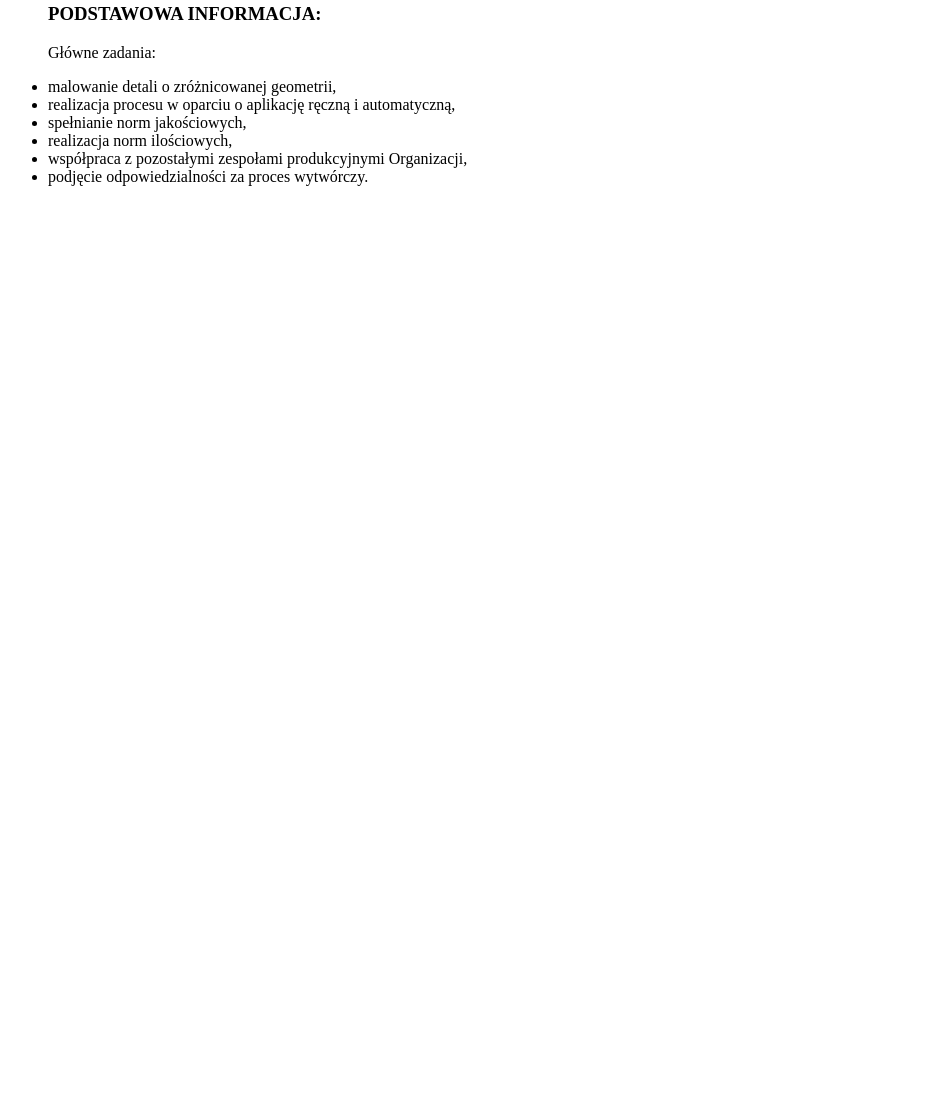
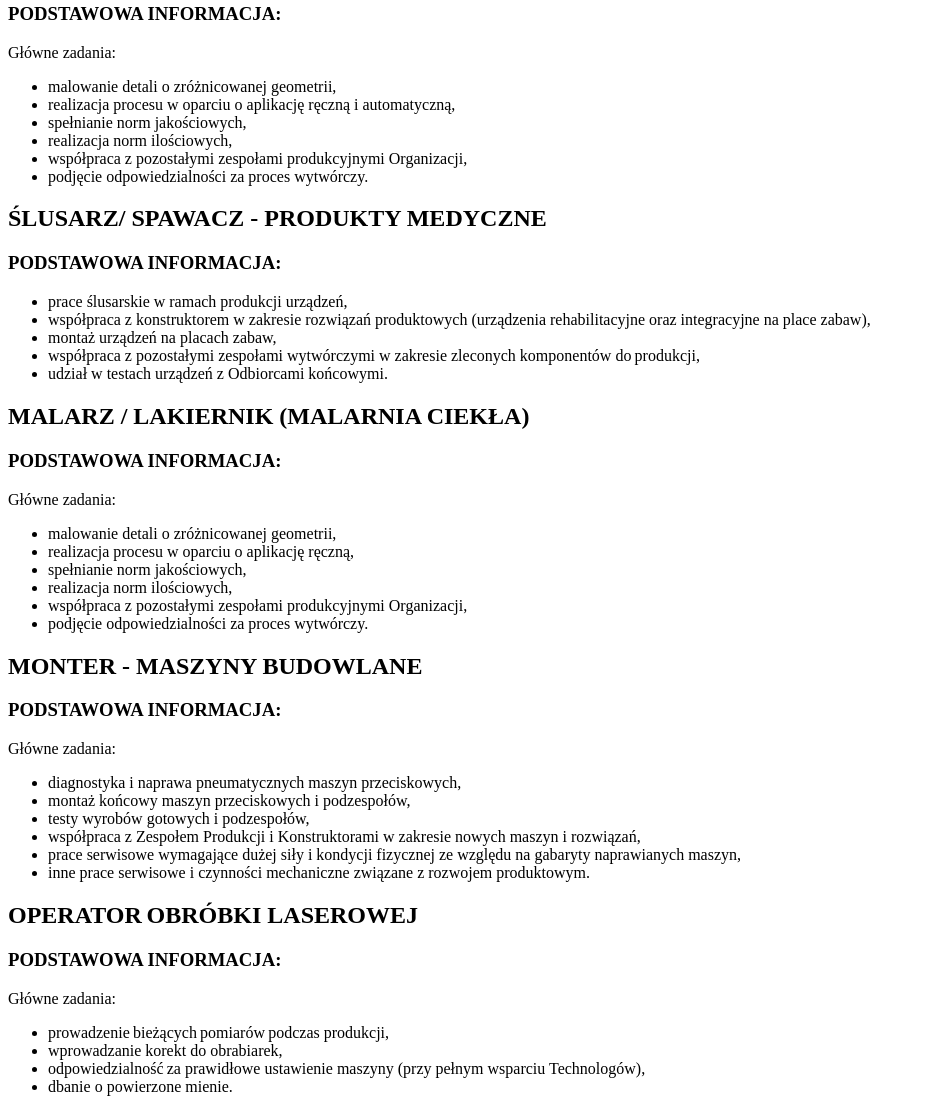
Before and after one commit to Anna-Buzuk/Project-1, a plain HTML site: page about.html in a window 1280 px wide. Shown: the part 90-1202 px from the top of the page, without its empty margins (0-925 px from the left). Before the commit the page ends 800 px from the top, so only its background shows below. Drawn offline with Linux system fonts and the light colour scheme.

Commit message:
13/02/2022 16:22

```diff
--- a/about.html
+++ b/about.html
@@ -20,26 +20,100 @@
     <h2>
      MALARZ PROSZKOWY
     </h2>
-    <ul>
+
         <h3>
     PODSTAWOWA INFORMACJA:
         </h3>
         <p>
      Główne zadania:
         </p>
+    <ul>
         <li>malowanie detali o zróżnicowanej geometrii,</li>
         <li>realizacja procesu w oparciu o aplikację ręczną i automatyczną,</li>
         <li>spełnianie norm jakościowych,</li>
         <li>realizacja norm ilościowych, </li>
         <li>współpraca z pozostałymi zespołami produkcyjnymi Organizacji,</li>
         <li>podjęcie odpowiedzialności za proces wytwórczy.   </li>
-        </li>
-        </ul>
+
+    </ul>
     </div>
     <div>
+<h2>
+    ŚLUSARZ/ SPAWACZ - PRODUKTY MEDYCZNE
+</h2>
+<h3>
+    PODSTAWOWA INFORMACJA:
+</h3>
+<ul>
+    <li>prace ślusarskie w ramach produkcji urządzeń,</li>
+    <li>współpraca z konstruktorem w zakresie rozwiązań produktowych (urządzenia rehabilitacyjne oraz integracyjne na place zabaw),</li>
+    <li>montaż urządzeń na placach zabaw, </li>
+    <li>współpraca z pozostałymi zespołami wytwórczymi w zakresie zleconych komponentów do produkcji,  </li>
+    <li>udział w testach urządzeń z Odbiorcami końcowymi.</li>
 
+</ul>
     </div>
+    <div>
+        <h2>
+            MALARZ / LAKIERNIK (MALARNIA CIEKŁA)
+        </h2>
 
+            <h3>
+        PODSTAWOWA INFORMACJA:
+            </h3>
+            <p>
+         Główne zadania:
+            </p>
+        <ul>
+            <li>malowanie detali o zróżnicowanej geometrii,</li>
+            <li>realizacja procesu w oparciu o aplikację ręczną,</li>
+            <li>spełnianie norm jakościowych,</li>
+            <li>realizacja norm ilościowych, </li>
+            <li>współpraca z pozostałymi zespołami produkcyjnymi Organizacji,</li>
+            <li>podjęcie odpowiedzialności za proces wytwórczy.   </li>
+
+        </ul>
+        </div>
+        <div>
+            <h2>
+                MONTER - MASZYNY BUDOWLANE
+            </h2>
+
+                <h3>
+            PODSTAWOWA INFORMACJA:
+                </h3>
+                <p>
+             Główne zadania:
+                </p>
+            <ul>
+                <li>diagnostyka i naprawa pneumatycznych maszyn przeciskowych, </li>
+                <li>montaż końcowy maszyn przeciskowych i podzespołów, </li>
+                <li>testy wyrobów gotowych i podzespołów, </li>
+                <li>współpraca z Zespołem Produkcji i Konstruktorami w zakresie nowych maszyn i rozwiązań, </li>
+                <li>prace serwisowe wymagające dużej siły i kondycji fizycznej ze względu na gabaryty naprawianych maszyn,</li>
+                <li>inne prace serwisowe i czynności mechaniczne związane z rozwojem produktowym.   </li>
+
+            </ul>
+            </div>
+            <div>
+                <h2>
+                    OPERATOR OBRÓBKI LASEROWEJ
+                </h2>
+
+                    <h3>
+                PODSTAWOWA INFORMACJA:
+                    </h3>
+                    <p>
+                 Główne zadania:
+                    </p>
+                <ul>
+                    <li>prowadzenie bieżących pomiarów podczas produkcji,  </li>
+                    <li>wprowadzanie korekt do obrabiarek,  </li>
+                    <li>odpowiedzialność za prawidłowe ustawienie maszyny (przy pełnym wsparciu Technologów),   </li>
+                    <li>dbanie o powierzone mienie.   </li>
+
+                </ul>
+                </div>
 </div>
     </main>
     <footer>
```
